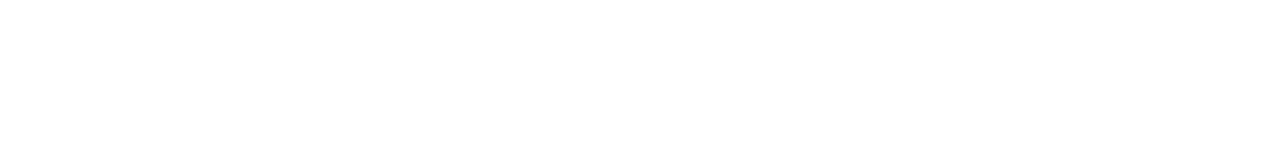
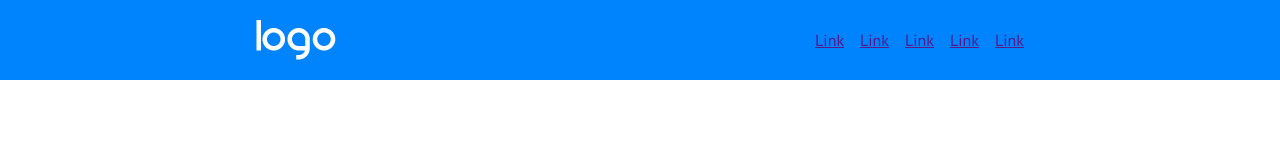
Before and after one commit to MarcoGranata9/htmlcss-responsive-layout, a plain HTML site: page index.html in a window 1280 px wide. Drawn offline with Linux system fonts and the light colour scheme.

Commit message:
add: header structure and responsive

```diff
--- a/css/style.css
+++ b/css/style.css
@@ -5,6 +5,66 @@
     box-sizing: border-box;
 }
 
+:root {
+    --blue: #0084FD;
+    --l-blue: #B5DDFF;
+    --violet: #9792E4;
+    --yellow: #FDC15F;
+    --black: #333333;
+}
+
 img {
     max-width: 100%;
 }
+
+body {
+    font-family: 'PT Sans', sans-serif;
+}
+
+/* Common  */
+
+.flex {
+    display: flex;
+}
+
+.container {
+    width: 95%;
+    margin: 0 auto;
+}
+
+/* Header */
+header {
+    background-color: var(--blue);
+}
+
+.header-flex {
+    justify-content: space-between;
+    align-items: center;
+    height: 80px;
+    padding: 15px 0;
+}
+
+header nav {
+    display: none;
+}
+
+header ul {
+    list-style-type: none;
+    gap: 1rem;
+}
+
+@media screen and (min-width: 768px) {
+    header nav {
+        display: block;
+    }
+
+    .h-btn {
+        display: none;
+    }
+
+    .container {
+        width: 60%;
+        max-width: 1100px;
+        margin: 0 auto;
+    }
+}
--- a/index.html
+++ b/index.html
@@ -4,11 +4,36 @@
     <meta charset="UTF-8">
     <meta name="viewport" content="width=device-width, initial-scale=1.0">
     <title>Responsive</title>
+
+    <!-- Style -->
+    <link rel="stylesheet" href="css/style.css">
+
+    <!-- Fonts -->
+    <link rel="preconnect" href="https://fonts.googleapis.com">
+    <link rel="preconnect" href="https://fonts.gstatic.com" crossorigin>
+    <link href="https://fonts.googleapis.com/css2?family=PT+Sans:wght@400;700&display=swap" rel="stylesheet">
+
+    <!-- FA -->
+    <link rel="stylesheet" href="https://cdnjs.cloudflare.com/ajax/libs/font-awesome/6.4.2/css/all.min.css" integrity="sha512-z3gLpd7yknf1YoNbCzqRKc4qyor8gaKU1qmn+CShxbuBusANI9QpRohGBreCFkKxLhei6S9CQXFEbbKuqLg0DA==" crossorigin="anonymous" referrerpolicy="no-referrer" />
 </head>
 <body>
     <!-- Header -->
     <header>
-
+        <div class="container">
+            <div class="flex header-flex">
+                <img src="img/logo.png" alt="logo">
+                <button class="h-btn"><i class="fa-solid fa-bars"></i></button>
+                <nav>
+                    <ul class="flex">
+                        <li><a href="">Link</a></li>
+                        <li><a href="">Link</a></li>
+                        <li><a href="">Link</a></li>
+                        <li><a href="">Link</a></li>
+                        <li><a href="">Link</a></li>
+                    </ul>
+                </nav>
+            </div>
+        </div>
     </header>
     <!-- /Header -->
 
```
